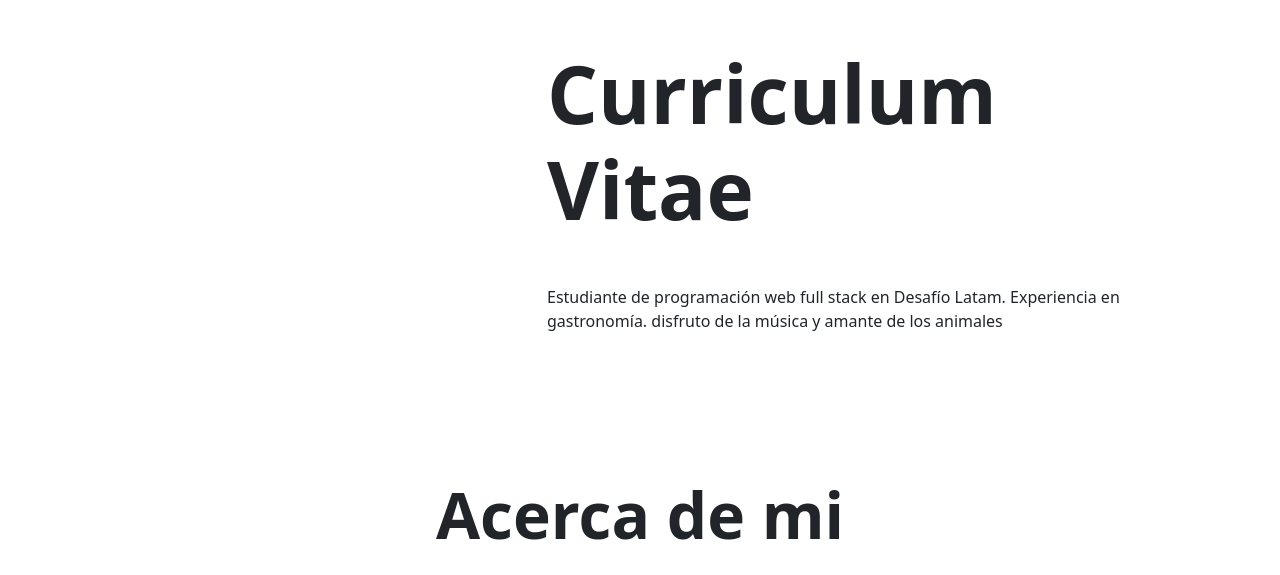
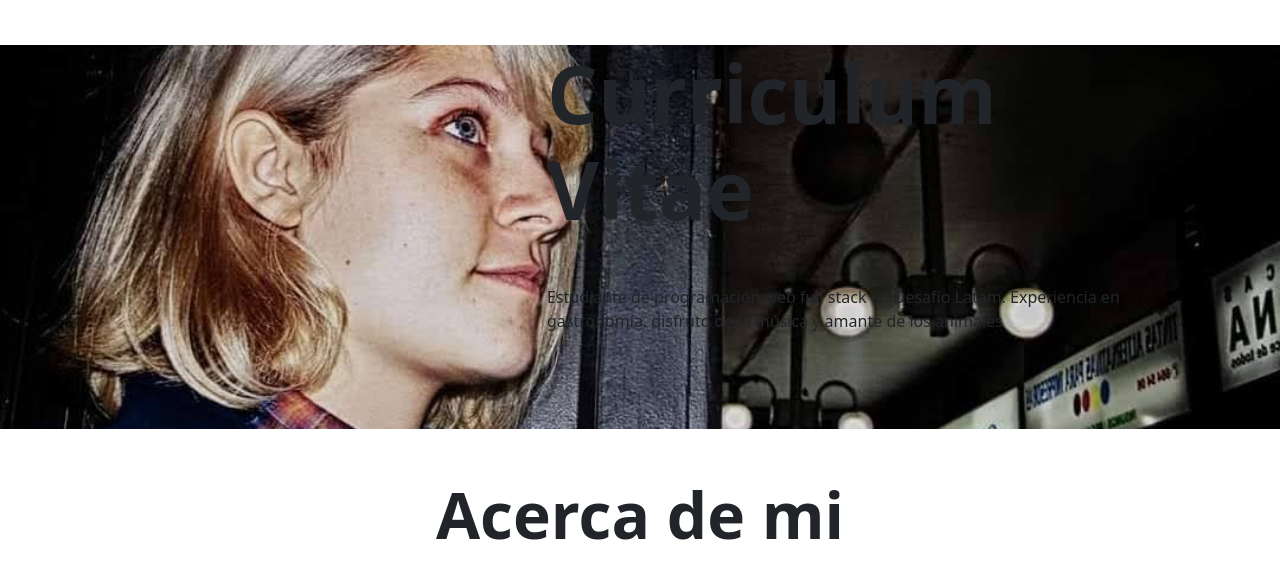
Before and after one commit to jguillermovega/Desaf6-ofegonzalez19.github.ioFORK2, a plain HTML site: page index.html in a window 1280 px wide. Shown: the part 203-778 px from the top of the page. Drawn offline with nearby package versions, Linux system fonts and the light colour scheme.

Commit message:
arreglar estilos por style

```diff
--- a/index.html
+++ b/index.html
@@ -8,7 +8,7 @@
     <link href="https://cdn.jsdelivr.net/npm/bootstrap@5.3.0-alpha3/dist/css/bootstrap.min.css"
     rel="stylesheet" integrity="sha384-KK94CHFLLe+nY2dmCWGMq91rCGa5gtU4mk92HdvYe+M/SXH301p5ILy+dN9+nJOZ"
     crossorigin="anonymous">
-    <link rel="stylesheet" href="assets/css/estilos.css">
+    <link rel="stylesheet" href="assets/css/style.css">
 </head>
 <body>
      <nav class="navbar navbar-expand-lg navbar fixed-top">
```
